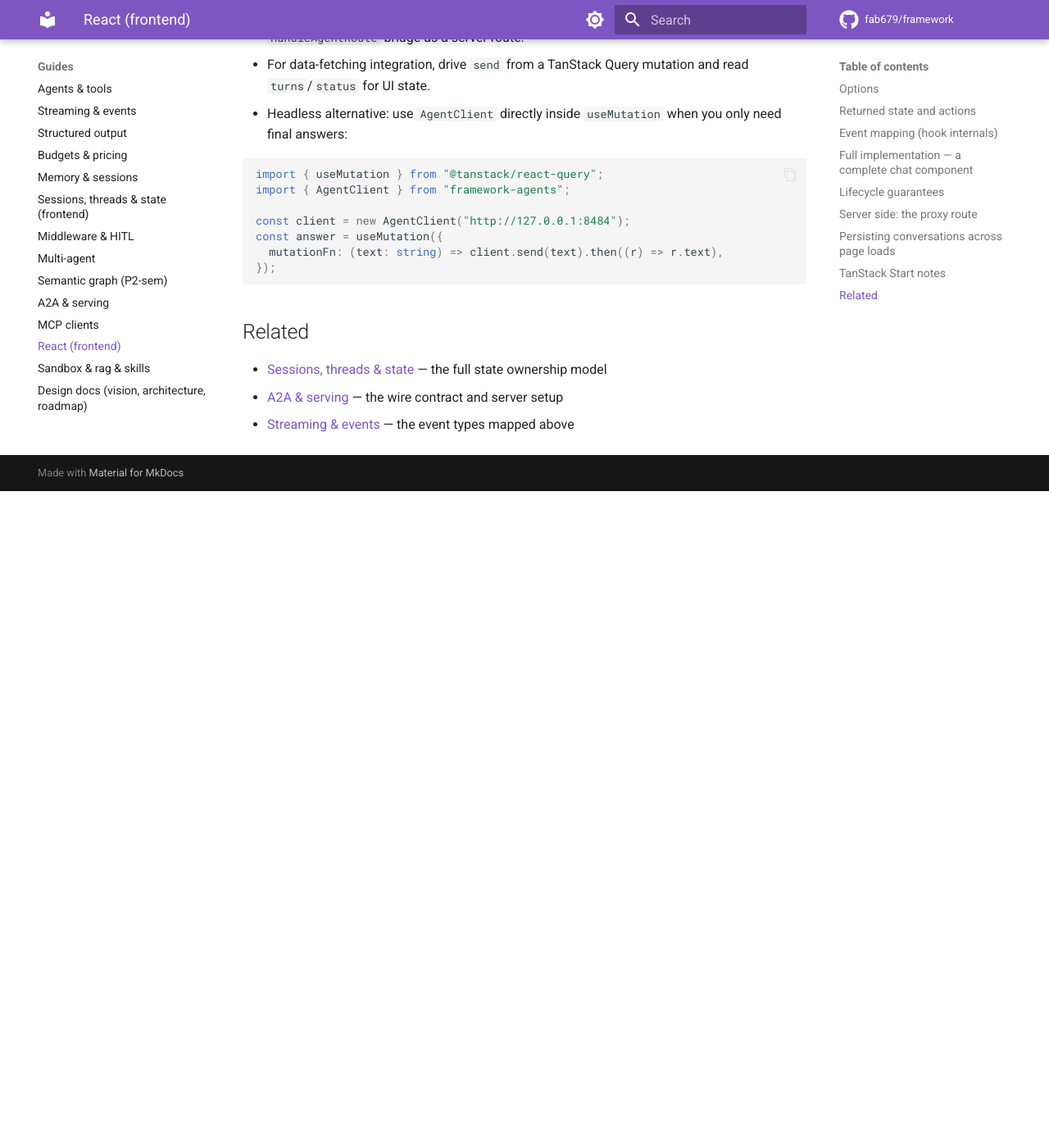
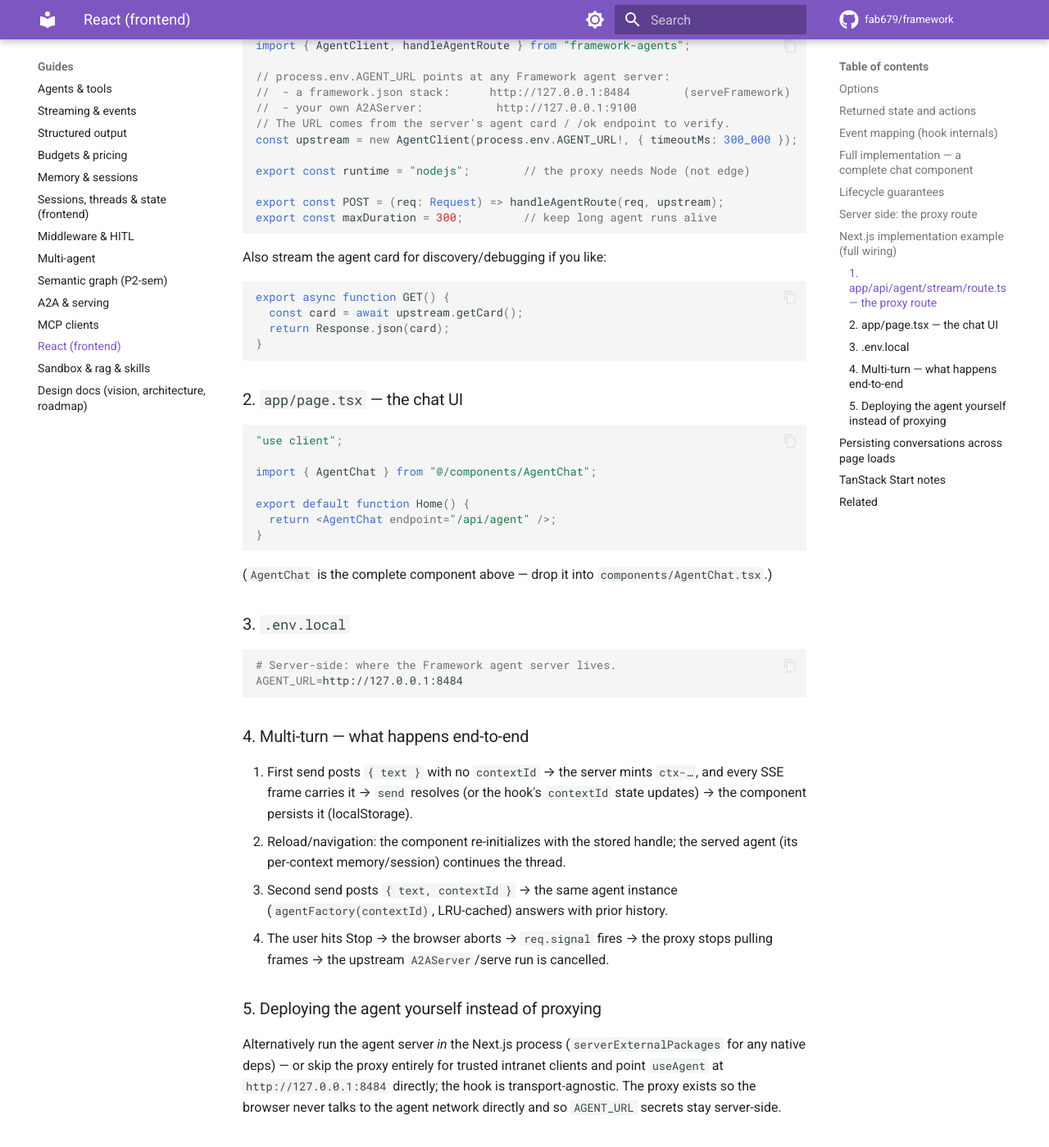
Before and after one commit to fab679/framework, an MkDocs documentation site: the page built from docs/guides/react.md, in a window 1280 px wide and 1400 px high, scrolled down 5309 px. Shown: the whole window at 82% size. Built offline with MkDocs 1.6.1 and Material for MkDocs 9.7.7, drawn with Linux system fonts in a browser that asks for light colours; comment, search, counter and statistics services are not loaded; before the commit the page ends 5908 px from its top, so only the background shows below that; some of the changed text lies outside the part shown.

Commit message:
docs(react): Next.js implementation example - route handler, chat page, env, multi-turn flow

````diff
--- a/docs/guides/react.md
+++ b/docs/guides/react.md
@@ -199,6 +199,85 @@ export const POST = (req: Request) => handleAgentRoute(req, client);
 stack (`serveFramework`), your own `A2AServer`, or the direct provider-backed
 setup. The proxy contract is `POST { text, contextId? }` → SSE frames.
 
+## Next.js implementation example (full wiring)
+
+A complete two-file Next.js (App Router) setup — one route handler proxying
+the agent, one page rendering the chat — plus env config.
+
+### 1. `app/api/agent/stream/route.ts` — the proxy route
+
+`handleAgentRoute` reads `POST { text, contextId? }`, forwards it upstream,
+and converts the run into SSE frames — including the disconnect propagation
+(a closed browser tab stops the upstream agent run).
+
+```ts
+import { AgentClient, handleAgentRoute } from "framework-agents";
+
+// process.env.AGENT_URL points at any Framework agent server:
+//  - a framework.json stack:      http://127.0.0.1:8484        (serveFramework)
+//  - your own A2AServer:           http://127.0.0.1:9100
+// The URL comes from the server's agent card / /ok endpoint to verify.
+const upstream = new AgentClient(process.env.AGENT_URL!, { timeoutMs: 300_000 });
+
+export const runtime = "nodejs";        // the proxy needs Node (not edge)
+
+export const POST = (req: Request) => handleAgentRoute(req, upstream);
+export const maxDuration = 300;         // keep long agent runs alive
+```
+
+Also stream the agent card for discovery/debugging if you like:
+
+```ts
+export async function GET() {
+  const card = await upstream.getCard();
+  return Response.json(card);
+}
+```
+
+### 2. `app/page.tsx` — the chat UI
+
+```tsx
+"use client";
+
+import { AgentChat } from "@/components/AgentChat";
+
+export default function Home() {
+  return <AgentChat endpoint="/api/agent" />;
+}
+```
+
+(`AgentChat` is the complete component above — drop it into
+`components/AgentChat.tsx`.)
+
+### 3. `.env.local`
+
+```bash
+# Server-side: where the Framework agent server lives.
+AGENT_URL=http://127.0.0.1:8484
+```
+
+### 4. Multi-turn — what happens end-to-end
+
+1. First send posts `{ text }` with no `contextId` → the server mints
+   `ctx-…`, and every SSE frame carries it → `send` resolves (or the hook's
+   `contextId` state updates) → the component persists it (localStorage).
+2. Reload/navigation: the component re-initializes with the stored handle;
+   the served agent (its per-context memory/session) continues the thread.
+3. Second send posts `{ text, contextId }` → the same agent instance
+   (`agentFactory(contextId)`, LRU-cached) answers with prior history.
+4. The user hits Stop → the browser aborts → `req.signal` fires → the proxy
+   stops pulling frames → the upstream `A2AServer`/serve run is cancelled.
+
+### 5. Deploying the agent yourself instead of proxying
+
+Alternatively run the agent server *in* the Next.js process
+(`serverExternalPackages` for any native deps) — or skip the proxy entirely
+for trusted intranet clients and point `useAgent` at
+`http://127.0.0.1:8484` directly; the hook is transport-agnostic. The proxy
+exists so the browser never talks to the agent network directly and so
+`AGENT_URL` secrets stay server-side.
+
+
 ## Persisting conversations across page loads
 
 `contextId` round-trips through the server: pass it back and the served agent
````
